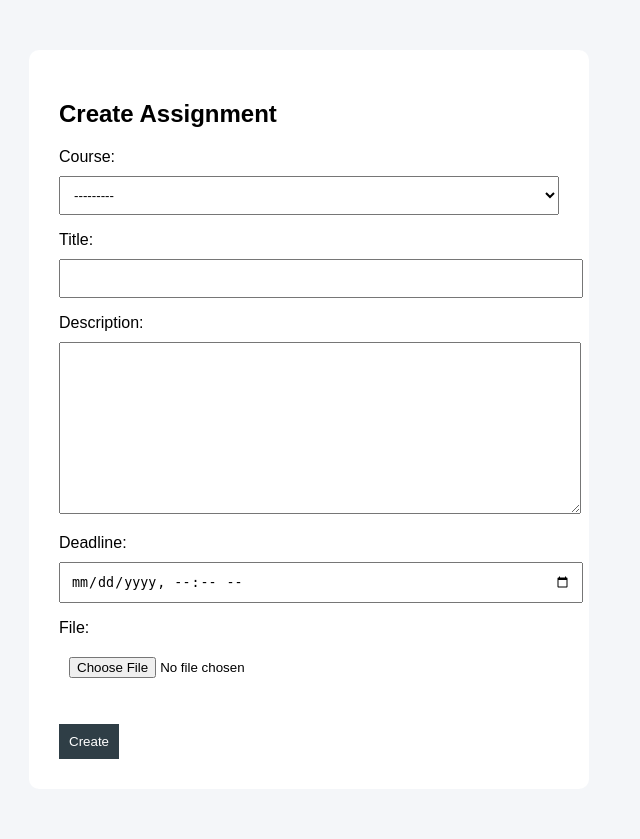
After one commit to kfatima8162/LMS, a Django app: template TeacherModule/TeacherMod/TeacherApp/templates/create_assignment.html in a window 1280 px wide. The commit adds this page. Shown: the whole page, without its empty margins (331-971 px from the left). Run offline with Django 5.2, Linux system fonts and the light colour scheme; the template is opened without the code that fills it: values that come from a table or form of the project are taken from there, others are empty.

Commit message:
Added file upload support to Assignment module
- Extended Assignment model:
  • Added FileField to allow teachers to upload assignment question files
  • Configured upload path (assignments/)

- Updated AssignmentForm:
  • Included file field in ModelForm
  • Ensured compatibility with file uploads

- Modified create_assignment view:
  • Added request.FILES handling for file uploads
  • Maintained teacher-based course restriction logic
  • Preserved form validation and redirect flow

- Updated template:
  • Added enctype='multipart/form-data' to support file uploads

- Configured media handling:
  • Added MEDIA_URL and MEDIA_ROOT in settings
  • Enabled serving media files in development via urls.py

- Ensured integration with existing system:
  • File paths stored in database (SQLite)
  • Files saved in media/ directory

NOTE:
- Supports multiple file types (PDF, DOC, etc.)
- Ready for future integration with student submission and download features

```diff
--- /dev/null
+++ b/TeacherModule/TeacherMod/TeacherApp/forms.py
@@ -0,0 +1,10 @@
+from django import forms
+from .models import Assignment
+
+class AssignmentForm(forms.ModelForm):
+    class Meta:
+        model = Assignment
+        fields = ['course', 'title', 'description', 'deadline', 'file']
+        widgets = {
+            'deadline' : forms.DateTimeInput(attrs={'type' : 'datetime-local'})
+        }
--- a/TeacherModule/TeacherMod/TeacherApp/models.py
+++ b/TeacherModule/TeacherMod/TeacherApp/models.py
@@ -54,6 +54,7 @@ class Assignment(models.Model):
     title = models.CharField(max_length=200)
     description = models.TextField()
     deadline = models.DateTimeField()
+    file  = models.FileField(upload_to='assignments/', null=True, blank=True)
 
 
 # Submission
--- /dev/null
+++ b/TeacherModule/TeacherMod/TeacherApp/templates/create_assignment.html
@@ -0,0 +1,48 @@
+<!DOCTYPE html>
+<html>
+<head>
+    <title>Create Assignment</title>
+    <style>
+        body {
+            font-family: Arial;
+            background: #f4f6f9;
+        }
+
+        .container {
+            width: 500px;
+            margin: 50px auto;
+            background: white;
+            padding: 30px;
+            border-radius: 10px;
+        }
+
+        input, textarea, select {
+            width: 100%;
+            padding: 10px;
+            margin-top: 10px;
+        }
+
+        button {
+            margin-top: 20px;
+            padding: 10px;
+            background: #2f3e46;
+            color: white;
+            border: none;
+        }
+    </style>
+</head>
+<body>
+
+<div class="container">
+    <h2>Create Assignment</h2>
+
+    <form method="POST" enctype="multipart/form-data">
+        {% csrf_token %}
+        {{ form.as_p }}
+
+        <button type="submit">Create</button>
+    </form>
+</div>
+
+</body>
+</html>
--- a/TeacherModule/TeacherMod/TeacherApp/templates/dashboard.html
+++ b/TeacherModule/TeacherMod/TeacherApp/templates/dashboard.html
@@ -28,7 +28,11 @@
             <ul>
                 <li>Dashboard</li>
                 <li>Courses</li>
-                <li>Assignments</li>
+                <li>
+                    <a href="{% url 'create_assignment' %}" style="text-decoration: none; color: inherit;">
+                        Assignments
+                    </a>
+                </li>
                 <li>Attendance</li>
                 <li>Students</li>
             </ul>
--- a/TeacherModule/TeacherMod/TeacherApp/urls.py
+++ b/TeacherModule/TeacherMod/TeacherApp/urls.py
@@ -5,4 +5,5 @@ urlpatterns = [
     path('',views.login_view), #http://127.0.0.1:8000/ this will work
     path('dashboard/', views.teacher_dashboard, name='teacher_dashboard'), #http://127.0.0.1:8000/dashboard/ = both will open the same page
     path('login/', views.login_view, name = 'login'),
+    path('create-assignment/', views.create_assignment, name = 'create_assignment'),
 ]
--- a/TeacherModule/TeacherMod/TeacherMod/settings.py
+++ b/TeacherModule/TeacherMod/TeacherMod/settings.py
@@ -117,7 +117,8 @@ USE_TZ = True
 
 STATIC_URL = 'static/'
 LOGIN_URL = '/login/'
-
+MEDIA_URL = '/media/'
+MEDIA_ROOT = BASE_DIR / 'media'
 # Default primary key field type
 # https://docs.djangoproject.com/en/5.2/ref/settings/#default-auto-field
 
--- a/TeacherModule/TeacherMod/TeacherMod/urls.py
+++ b/TeacherModule/TeacherMod/TeacherMod/urls.py
@@ -17,10 +17,13 @@ Including another URLconf
 from django.contrib import admin
 from django.urls import path, include
 from TeacherApp import views
+from django.conf import settings
+from django.conf.urls.static import static
 
 urlpatterns = [
     path('admin/', admin.site.urls),
     path('', include('TeacherApp.urls')),
+    ]
 
-
-]
+if settings.DEBUG:
+    urlpatterns += static(settings.MEDIA_URL, document_root=settings.MEDIA_ROOT)
```
Also changed, not shown: TeacherModule/TeacherMod/TeacherApp/views.py (+26 -0 lines), TeacherModule/TeacherMod/TeacherApp/migrations/0002_assignment_file.py (added), 2 other files.
